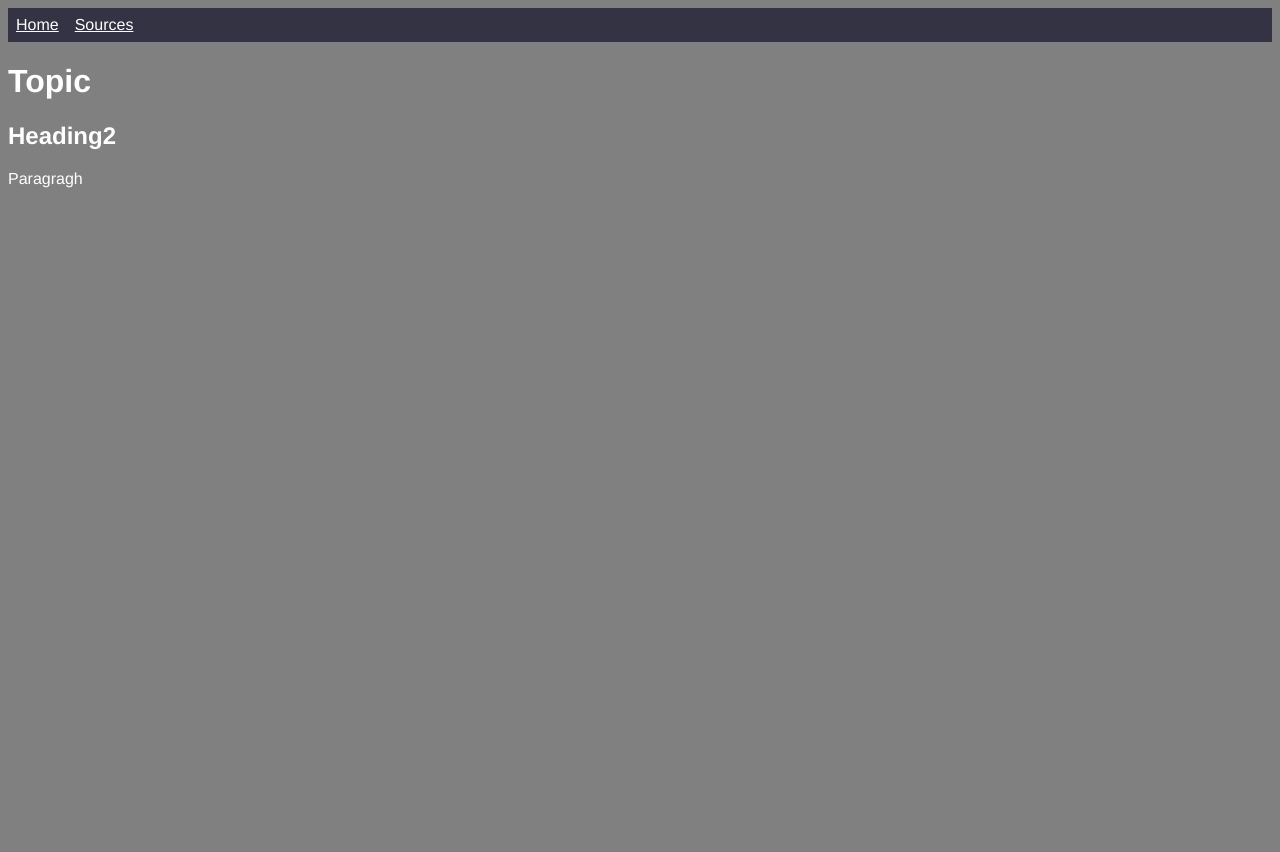
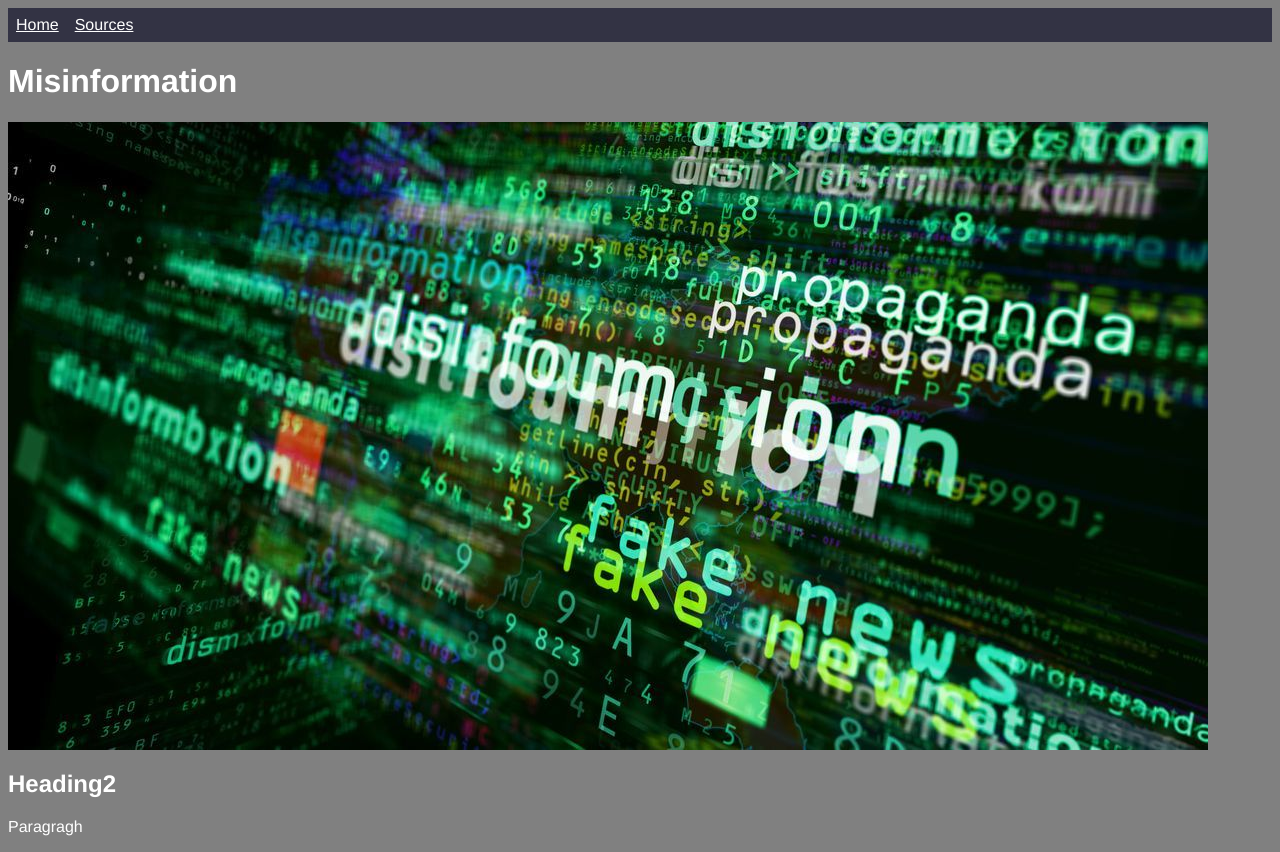
Before and after one commit to jblack-pvcc/jblack-pvcc.github.io, a plain HTML site: page home.html in a window 1280 px wide. Before the commit the page ends 800 px from the top, so only its background shows below. Drawn offline with Linux system fonts and the light colour scheme.

Commit message:
Update home.html

```diff
--- a/home.html
+++ b/home.html
@@ -19,7 +19,8 @@
     </ul>
   </div>
   <body>
-    <h1>Topic</h1>
+    <h1>Misinformation</h1>
+    <img src="iStock-1451440604(3)(1).jpg">
     <h2>Heading2</h2>
     <p>Paragragh</p>
   </body>
```
